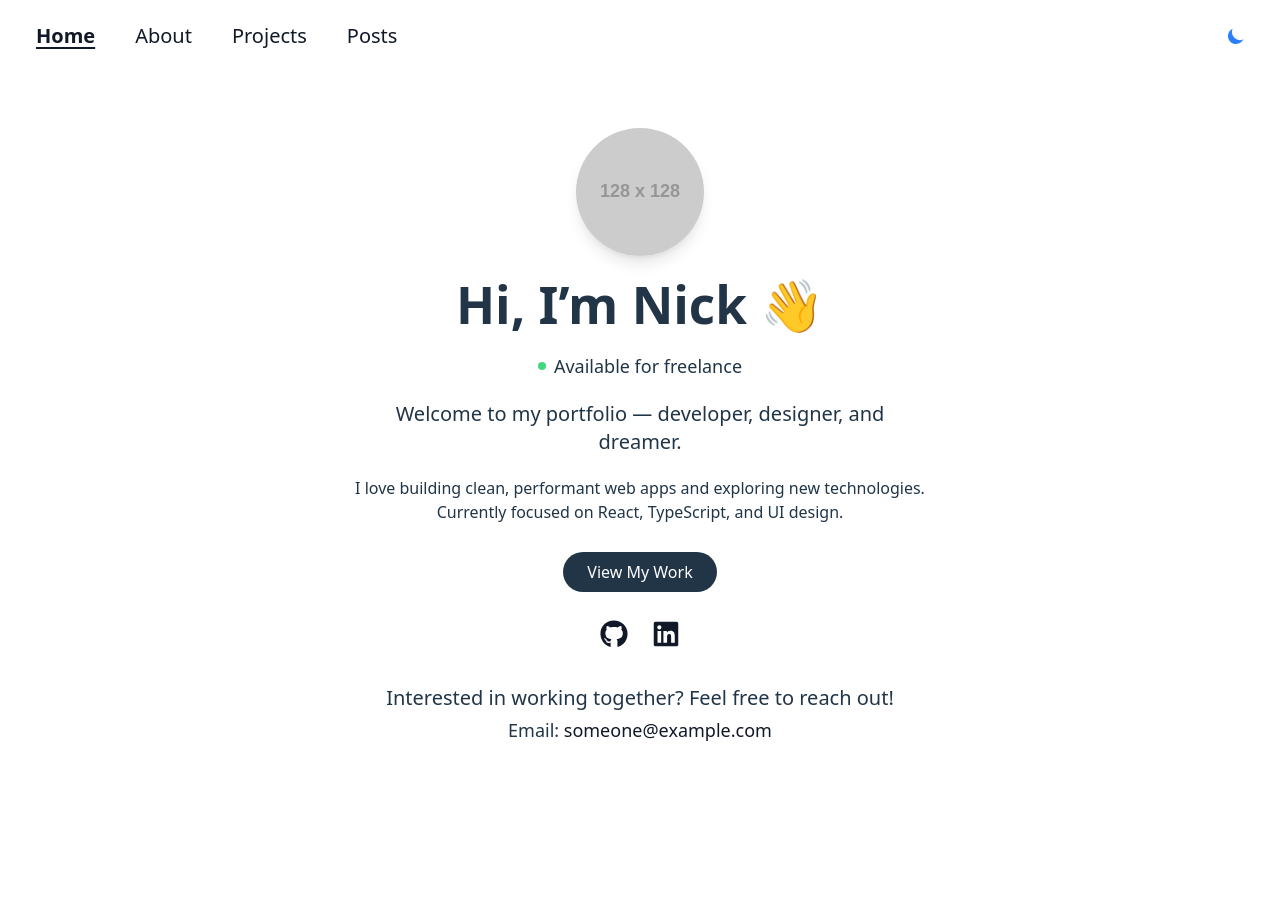
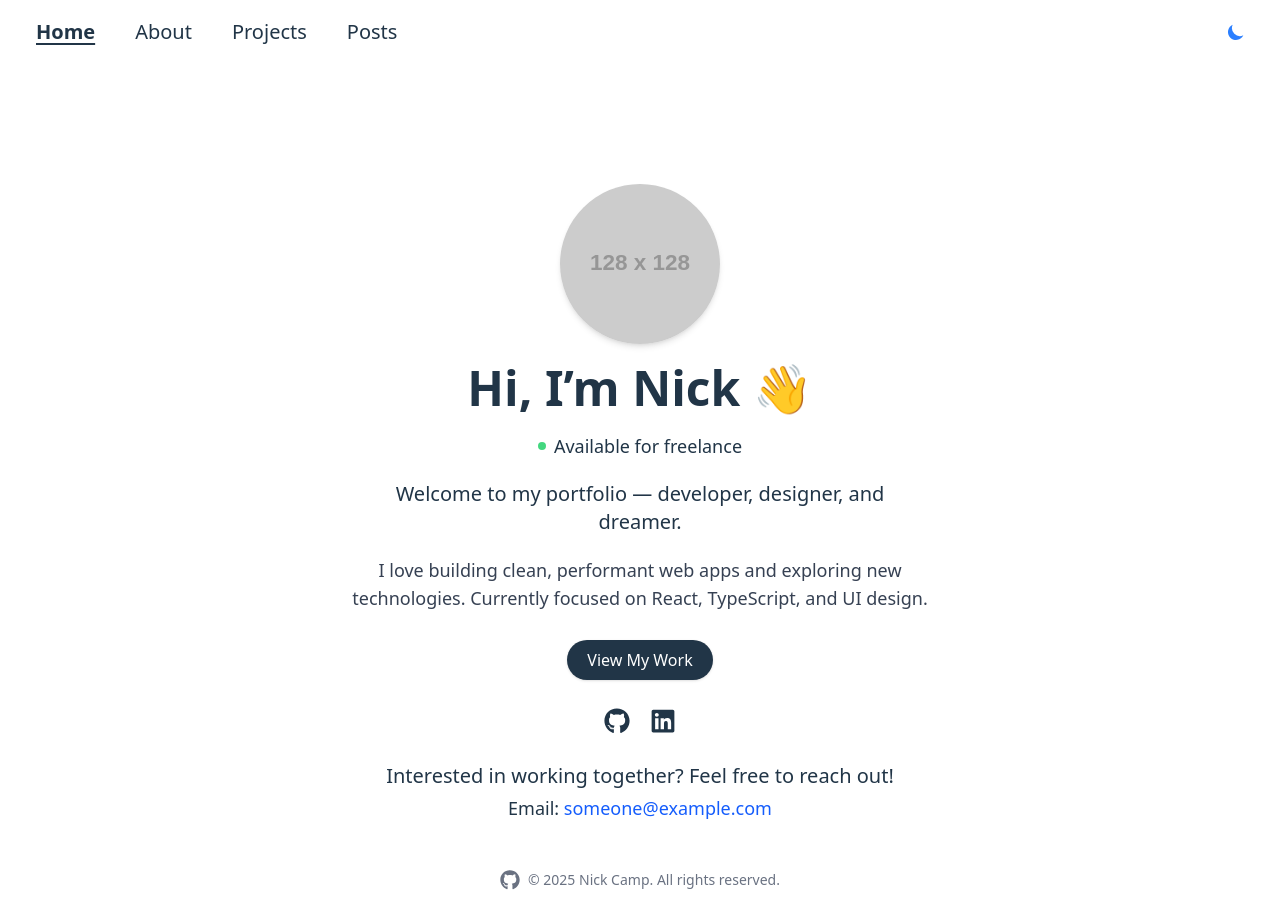
Before and after one commit to nicholas-camp/nicholas-camp.github.io, a React (Vite) app: page / in a window 1280 px wide. Before the commit the page ends 800 px from the top, so only its background shows below. Built offline with nearby package versions, Linux system fonts and the light colour scheme.

Commit message:
Add footer component and update CSS for consistency and readability

```diff
--- a/src/App.tsx
+++ b/src/App.tsx
@@ -4,13 +4,14 @@ import Home from './pages/Home';
 import About from './pages/About';
 import Projects from './pages/Projects';
 import Posts from './pages/Posts';
-import PostPage from "./pages/PostPage"; // No need to include the `.tsx` extension
+import PostPage from "./pages/PostPage";
+import Footer from "./components/Footer.tsx"; // No need to include the `.tsx` extension
 
 function App() {
     return (
-        <div className="w-screen h-screen flex flex-col">
+        <div className="w-screen min-h-screen flex flex-col">
             <Header />
-            <main className="flex-1 overflow-y-auto">
+            <main className="flex-1 overflow-y-auto"> {/* Ensure it can scroll when needed */}
                 <Routes>
                     <Route path="/" element={<Home />} />
                     <Route path="/about" element={<About />} />
@@ -18,7 +19,9 @@ function App() {
                     <Route path="/posts" element={<Posts />} />
                     <Route path="/posts/:url" element={<PostPage />} />
                 </Routes>
+
             </main>
+            <Footer />
         </div>
     );
 }
--- /dev/null
+++ b/src/components/Footer.tsx
@@ -0,0 +1,14 @@
+import { FaGithub } from 'react-icons/fa';
+
+const Footer = () => {
+    return (
+        <footer className="mt-5 mb-5">
+            <div className="font-medium flex justify-center items-center gap-2 py-2 text-sm text-gray-500 dark:text-gray-500">
+                <FaGithub className="w-5 h-5" />
+                <span>© {new Date().getFullYear()} Nick Camp. All rights reserved.</span>
+            </div>
+        </footer>
+    );
+};
+
+export default Footer;
--- a/src/components/Header.tsx
+++ b/src/components/Header.tsx
@@ -1,57 +1,44 @@
 import { NavLink } from 'react-router-dom';
 import { useEffect, useState } from 'react';
-import { HiSun, HiMoon } from 'react-icons/hi'; // Importing icons
+import { HiSun, HiMoon } from 'react-icons/hi';
 
 const Header = () => {
-    // Check if there's a theme stored in sessionStorage
     const storedTheme = sessionStorage.getItem('theme');
-
-    // Get the system's default theme
     const systemDarkMode = window.matchMedia('(prefers-color-scheme: dark)').matches;
 
-    // Initialize darkMode state based on sessionStorage or system preference
     const [darkMode, setDarkMode] = useState(() => {
-        if (storedTheme) {
-            return storedTheme === 'dark'; // If theme is stored in sessionStorage, use it
-        }
-        return systemDarkMode; // If no theme in sessionStorage, use system's theme
+        if (storedTheme) return storedTheme === 'dark';
+        return systemDarkMode;
     });
 
-    // Apply the theme whenever darkMode state changes
     useEffect(() => {
         const root = window.document.documentElement;
 
         if (darkMode) {
             root.classList.add('dark');
-            sessionStorage.setItem('theme', 'dark'); // Save the theme in sessionStorage
+            sessionStorage.setItem('theme', 'dark');
         } else {
             root.classList.remove('dark');
-            sessionStorage.setItem('theme', 'light'); // Save the theme in sessionStorage
+            sessionStorage.setItem('theme', 'light');
         }
 
-        // Listen for system theme changes and update darkMode if needed
         const mediaQuery = window.matchMedia('(prefers-color-scheme: dark)');
-
         const handleSystemThemeChange = (e: MediaQueryListEvent) => {
-            setDarkMode(e.matches); // Update darkMode based on system preference
+            setDarkMode(e.matches);
         };
 
         mediaQuery.addEventListener('change', handleSystemThemeChange);
-
-        // Cleanup listener on unmount
-        return () => {
-            mediaQuery.removeEventListener('change', handleSystemThemeChange);
-        };
+        return () => mediaQuery.removeEventListener('change', handleSystemThemeChange);
     }, [darkMode]);
 
-    // Toggle dark mode manually
-    const toggleDarkMode = () => {
-        setDarkMode((prev) => !prev);
-    };
+    const toggleDarkMode = () => setDarkMode((prev) => !prev);
 
     return (
-        <header className="sticky top-0 z-10 w-full flex justify-between items-center px-6 py-4">
-            <nav className="flex gap-2 sm:gap-4 text-lg">
+        <header
+            className="w-full flex justify-between items-center px-6 py-3 transition-all"
+            style={{ backgroundColor: 'var(--bg-color)' }}
+        >
+            <nav className="flex gap-4 text-lg">
                 {['Home', 'About', 'Projects', 'Posts'].map((label) => {
                     const path = label === 'Home' ? '/' : `/${label.toLowerCase()}`;
                     return (
@@ -59,7 +46,7 @@ const Header = () => {
                             key={label}
                             to={path}
                             className={({ isActive }) =>
-                                `text-xl px-3 py-1 transition-colors duration-200 ${
+                                `text-xl px-3 py-1 ${
                                     isActive ? 'font-bold underline underline-offset-4' : ''
                                 }`
                             }
@@ -79,9 +66,6 @@ const Header = () => {
                     <HiMoon className="w-5 h-5 text-blue-500" />
                 )}
             </button>
-
-
-
         </header>
     );
 };
--- a/src/data/posts.ts
+++ b/src/data/posts.ts
@@ -1,5 +1,4 @@
 import HelloFromReact from "../components/HelloFromReact";
-import AnotherPost from "../components/AnotherPost";
 
 const posts = [
     {
@@ -8,14 +7,7 @@ const posts = [
         date: "2025-04-15",
         content: "This is the full content of the post.",
         component: HelloFromReact,
-    },
-    {
-        name: "Another Post",
-        url: "another-post",
-        date: "2025-04-10",
-        content: "Here’s some longer content for the second post.",
-        component: AnotherPost,
-    },
+    }
 ];
 
 export default posts;
--- a/src/data/projects.ts
+++ b/src/data/projects.ts
@@ -4,15 +4,7 @@ const projects = [
         github: "https://github.com/yourusername/portfolio-site",
         description: "My personal portfolio built with React, Tailwind CSS, and Vite.",
         tags: ["React", "Tailwind", "Vite"],
-        image: "https://placehold.co/300x200", // optional
-    },
-    {
-        name: "Tower Defense Game",
-        github: "https://github.com/yourusername/tower-defense-game",
-        description: "A tower defense game built in Java with full-featured gameplay.",
-        tags: ["Java", "Game Development", "OOP"],
-        // no image for this one
-    },
+    }
 ];
 
 export default projects;
--- a/src/index.css
+++ b/src/index.css
@@ -1,5 +1,5 @@
 @import "tailwindcss";
-
+@custom-variant dark (&:where(.dark, .dark *));
 :root {
   /* Typography */
   font-family: system-ui, Avenir, Helvetica, Arial, sans-serif;
@@ -16,39 +16,19 @@
   /* Light Mode Colors */
   --bg-color: #ffffff;
   --text-color: #213547;
-  --link-color: #111827;
-  --hover-bg: rgba(0, 0, 0, 0.1);
-
-  background-color: var(--bg-color);
-  color: var(--text-color);
+  --hover-bg: rgba(0, 0, 0, 0.04);
+  /* Remove global link color to prevent overrides */
 }
 
 body {
   margin: 0;
   display: flex;
-  place-items: center;
+  flex-direction: column;
   min-width: 320px;
   min-height: 100vh;
-  overflow: hidden;
-  color: var(--text-color); /* 👈 Add this */
-  background-color: var(--bg-color); /* 👈 Also make sure this is here */
+  color: var(--text-color);
+  background-color: var(--bg-color);
 }
-
-
-h1 {
-  font-size: 3.2em;
-  line-height: 1.1;
-}
-
-/* Light Mode Link Styles */
-a {
-  color: var(--link-color);
-}
-
-a:hover {
-  color: #4b5563; /* Tailwind's gray-600 */
-}
-
 
 /* Light mode button hover */
 button:hover {
@@ -57,21 +37,11 @@ button:hover {
 
 /* Dark Mode Overrides */
 html.dark {
-  --bg-color: #111111;
-  --text-color: #f3f4f6;
-  --link-color: #f3f4f6;  /* Updated to white */
-  --hover-bg: rgba(255, 255, 255, 0.1);
-
+  --bg-color: #22262e;
+  --text-color: #e4e4e7;
+  --hover-bg: rgba(255, 255, 255, 0.05);
   background-color: var(--bg-color);
   color: var(--text-color);
-}
-
-html.dark a {
-  color: var(--link-color);
-}
-
-html.dark a:hover {
-  color: #d1d5db;
 }
 
 html.dark button {
--- a/src/pages/Home.tsx
+++ b/src/pages/Home.tsx
@@ -1,37 +1,37 @@
-import { FaGithub, FaLinkedin } from 'react-icons/fa'
+import { FaGithub, FaLinkedin } from 'react-icons/fa';
 
 const Home = () => (
-    <div className="w-full h-full flex flex-col items-center justify-center text-center px-4 space-y-5">
-        {/* Profile Picture */}
+    <div className="w-full h-full flex flex-col items-center justify-center text-center space-y-5 px-10 pt-30 pb-5">
+    {/* Profile Picture */}
         <img
             src="https://placehold.co/128"
             alt="Profile"
-            className="w-32 h-32 rounded-full object-cover shadow-lg"
+            className="w-40 h-40 rounded-full object-cover shadow-md mb-5"
         />
 
         {/* Heading */}
         <h1 className="text-5xl font-bold">Hi, I’m Nick 👋</h1>
 
-        {/* Subtle status */}
+        {/* Status */}
         <div className="flex items-center gap-2 text-lg">
-            <span className="h-2 w-2 rounded-full bg-green-500 animate-pulse"></span>
+            <span className="h-2 w-2 rounded-full bg-green-500 animate-pulse" />
             <span>Available for freelance</span>
         </div>
 
-        {/* Subtitle */}
+        {/* Tagline */}
         <p className="text-xl max-w-xl">
             Welcome to my portfolio — developer, designer, and dreamer.
         </p>
 
         {/* Short Bio */}
-        <p className="text-md max-w-xl">
+        <p className="text-lg max-w-xl text-gray-700 dark:text-gray-300">
             I love building clean, performant web apps and exploring new technologies. Currently focused on React, TypeScript, and UI design.
         </p>
 
         {/* CTA Button */}
         <a
             href="/projects"
-            className="mt-2 inline-block px-6 py-2 rounded-full transition hover:opacity-90"
+            className="mt-2 inline-block px-5 py-2 text-base rounded-full transition hover:opacity-90 shadow"
             style={{
                 backgroundColor: 'var(--text-color)',
                 color: 'var(--bg-color)',
@@ -41,35 +41,39 @@ const Home = () => (
         </a>
 
         {/* Social Links */}
-        <div className="flex gap-6 mt-2">
+        <div className="flex gap-5 mt-2">
             <a
                 href="https://github.com/yourusername"
                 target="_blank"
                 rel="noopener noreferrer"
-                className="text-gray-700 dark:text-gray-300 hover:text-black dark:hover:text-white transition"
             >
-                <FaGithub size={28} />
+                <FaGithub size={26} />
             </a>
             <a
                 href="https://linkedin.com/in/yourusername"
                 target="_blank"
                 rel="noopener noreferrer"
-                className="text-blue-700 dark:text-blue-400 hover:text-blue-900 dark:hover:text-blue-200 transition"
             >
-                <FaLinkedin size={28} />
+                <FaLinkedin size={26} />
             </a>
         </div>
 
-        {/* Contact Me Section */}
-        <div className="mt-4 space-y-1">
-            <p className="text-xl">
+        {/* Contact Info */}
+        <div className="mt-2 space-y-1">
+            <p className="text-xl font-medium">
                 Interested in working together? Feel free to reach out!
             </p>
             <p className="text-lg">
-                Email: <a href="mailto:someone@example.com" className="text-blue-500 dark:text-blue-400">someone@example.com</a>
+                Email:{' '}
+                <a
+                    href="mailto:someone@example.com"
+                    className="text-blue-600 hover:text-blue-800 dark:text-blue-400 dark:hover:text-blue-300 transition-colors duration-200"
+                >
+                    someone@example.com
+                </a>
             </p>
         </div>
     </div>
-)
+);
 
-export default Home
+export default Home;
```
Also changed, not shown: src/components/Post.tsx (+14 -6 lines), src/components/Project.tsx (+8 -15 lines), src/pages/About.tsx (+12 -8 lines), src/pages/Posts.tsx (+9 -2 lines), src/pages/Projects.tsx (+4 -3 lines).
